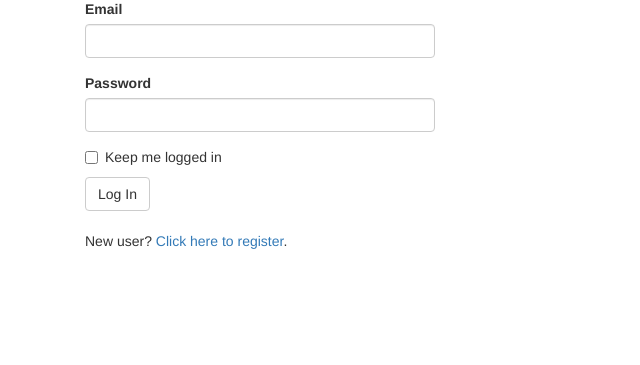
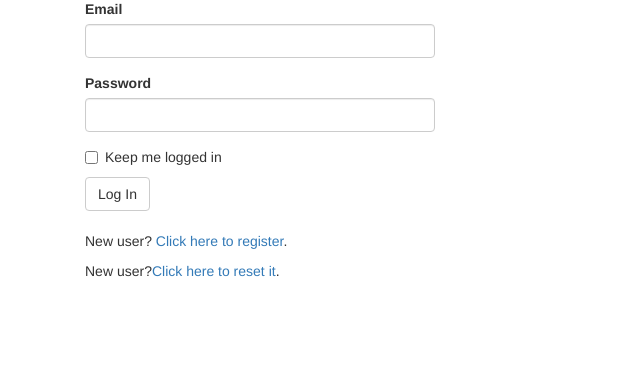
Before and after one commit to scarecrowcxc/cxcpython, a Flask app: page /auth/login in a window 1280 px wide. Shown: the part 193-558 px from the top of the page, without its empty margins (0-640 px from the left). Run offline with Flask 2, Linux system fonts and the light colour scheme; some libraries are stand-ins or nearby versions.

Commit message:
8h finished

```diff
--- a/flask-first-project/app/auth/forms.py
+++ b/flask-first-project/app/auth/forms.py
@@ -28,3 +28,28 @@ class RegistrationForm(FlaskForm):
     def validate_username(self, field):
         if User.query.filter_by(username=field.data).first():
             raise ValidationError('Username already in use.')
+
+
+class ChangePasswordForm(FlaskForm):
+    old_password = PasswordField('Old password', validators=[Required()])
+    password = PasswordField('New password', validators=[Required(), EqualTo('password2', message='Passwords must match')])
+    password2 = PasswordField('Confirm new password', validators=[Required()])
+    submit = SubmitField('Update Password')
+
+
+class PasswordResetRequestForm(FlaskForm):
+    email = StringField('Email', validators=[Required(), Length(1, 64), Email()])
+    submit = SubmitField('Reset Password')
+
+
+
+class PasswordResetForm(FlaskForm):
+    email = StringField('Email', validators=[Required(), Length(1, 64), Email()])
+    password = PasswordField('New Password', validators=[Required(), EqualTo('password2', message='Passwords must match')])
+
+    password2 = PasswordField('Confirm password', validators=[Required()])
+    submit = SubmitField('Reset Password')
+
+    def vaildate_email(self, field):
+        if User.query.filter_by(email=field.data).first() is None:
+            raise ValidationError('Unknown email address.')
--- a/flask-first-project/app/auth/views.py
+++ b/flask-first-project/app/auth/views.py
@@ -7,7 +7,8 @@ from .forms import LoginForm
 from . import auth
 from .. import db
 from ..email import send_email
-from .forms import LoginForm, RegistrationForm
+from .forms import LoginForm, RegistrationForm, ChangePasswordForm,\
+        PasswordResetRequestForm, PasswordResetForm
 
 
 @auth.before_app_request
@@ -82,3 +83,51 @@ def resend_confirmation():
     send_email(current_user.email, 'Confirm Your Account', 'auth/email/confirm', user=current_user, token=token)
     flash('A new confirmation email has been sent to you by email.')
     return redirect(url_for('main.index'))
+
+
+@auth.route('/change-password', methods=['GET', 'POST'])
+@login_required
+def change_password():
+    form = ChangePasswordForm()
+    if form.validate_on_submit():
+        if current_user.verify_password(form.old_password.data):
+            current_user.password = form.password.data
+            db.session.add(current_user)
+            flash('Your password has been updated.')
+            return redirect(url_for('main.index'))
+        else:
+            flash('Invalid password.')
+    return render_template('auth/change_password.html', form=form)
+
+
+@auth.route('/reset', methods=['GET', 'POST'])
+def password_reset_request():
+    if not current_user.is_anonymous:
+        return redirect(url_for('main.index'))
+    form = PasswordResetRequestForm()
+    if form.validate_on_submit():
+        user = User.query.filter_by(email=form.email.data).first()
+        if user:
+            token = user.generate_reset_token()
+            send_email(user.email, 'Reset Your Password', 'auth/email/reset_password', user=user, token=token)
+        flash('An email with instructions to reset your password has been sent to you.')
+        return redirect(url_for('auth.login'))
+    return render_template('auth/reset_password.html', form=form)
+
+
+
+@auth.route('/reset/<token>', methods=['GET', 'POST'])
+def password_reset(token):
+    if not current_user.is_anonymous:
+        return redirect(url_for('main.index'))
+    form = PasswordResetForm()
+    if form.validate_on_submit():
+        user = User.query.filter_by(email=form.email.data).first()
+        if user is None:
+            return redirect(url_for('main.index'))
+        if user.reset_password(token, form.password.data):
+            flash('Your password has been updated.')
+            return redirect(url_for('auth.login'))
+        else:
+            return redirect(url_for('main.index'))
+    return render_template('auth/reset_password.html', form=form)
--- a/flask-first-project/app/templates/auth/login.html
+++ b/flask-first-project/app/templates/auth/login.html
@@ -10,5 +10,6 @@
     {{ wtf.quick_form(form)}}
     <br>
     <p>New user? <a href="{{ url_for('auth.register') }}">Click here to register</a>.</p>
+    <p>New user?<a href="{{ url_for('auth.password_reset_request') }}">Click here to reset it</a>.</p>
 </div>
 {% endblock %}
--- a/flask-first-project/app/templates/base.html
+++ b/flask-first-project/app/templates/base.html
@@ -26,7 +26,13 @@
                 </ul>
                 <ul class="nav navbar-nav navbar-right">
                     {% if current_user.is_authenticated %}
-                    <li><a href="{{ url_for('auth.logout') }}">Log Out</a></li>
+                    <li class="dropdown">
+                        <a href="#" class="dropdown-toggle" data-toggle="dropdown">Account <b class="caret"></b></a>
+                        <ul class="dropdown-menu">
+                            <li><a href="{{ url_for('auth.change_password') }}">Change Password</a></li>
+                            <li><a href="{{ url_for('auth.logout') }}">Log Out</a></li>
+                        </ul>
+                    </li>
                     {% else %}
                     <li><a href="{{ url_for('auth.login') }}">Log In</a></li>
                     {% endif %}
```
Also changed, not shown: flask-first-project/app/models.py (+18 -0 lines), flask-first-project/app/templates/auth/change_password.html (added, +13 -0 lines), flask-first-project/app/templates/auth/email/reset_password.html (added, +8 -0 lines), flask-first-project/app/templates/auth/email/reset_password.txt (added, +13 -0 lines), flask-first-project/app/templates/auth/reset_password.html (added, +13 -0 lines), flask-first-project/data-dev.sqlite.
